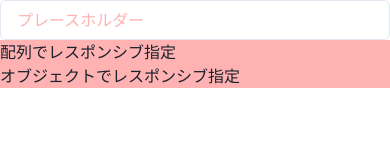
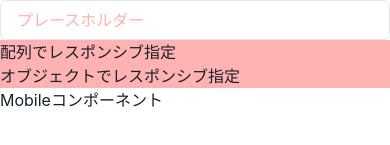
Before and after one commit to y4shiro/chakraui-way-of-walking, a Next.js app: page / in a window 390 px wide. Shown: the part 696-841 px from the top of the page. Built offline with nearby package versions, Linux system fonts and the light colour scheme.

Commit message:
useBreakpoint で画面幅に応じてコンポーネント切り替え

```diff
--- a/pages/index.tsx
+++ b/pages/index.tsx
@@ -12,6 +12,7 @@ import {
   TabPanel,
   Text,
   Input,
+  useBreakpointValue,
 } from '@chakra-ui/react';
 
 const Home: NextPage = () => {
@@ -91,6 +92,8 @@ const Home: NextPage = () => {
       >
         オブジェクトでレスポンシブ指定
       </Box>
+
+      <SwitchMobileOrDesktop />
     </>
   );
 };
@@ -101,4 +104,10 @@ const Quoted: React.FC<{}> = ({ children }) => (
   </Box>
 );
 
+const SwitchMobileOrDesktop: React.FC<{}> = () => {
+  const isMobile = useBreakpointValue({ base: true, md: false });
+
+  return <Box>{isMobile ? 'Mobile' : 'Desktop'}コンポーネント</Box>;
+};
+
 export default Home;
```
